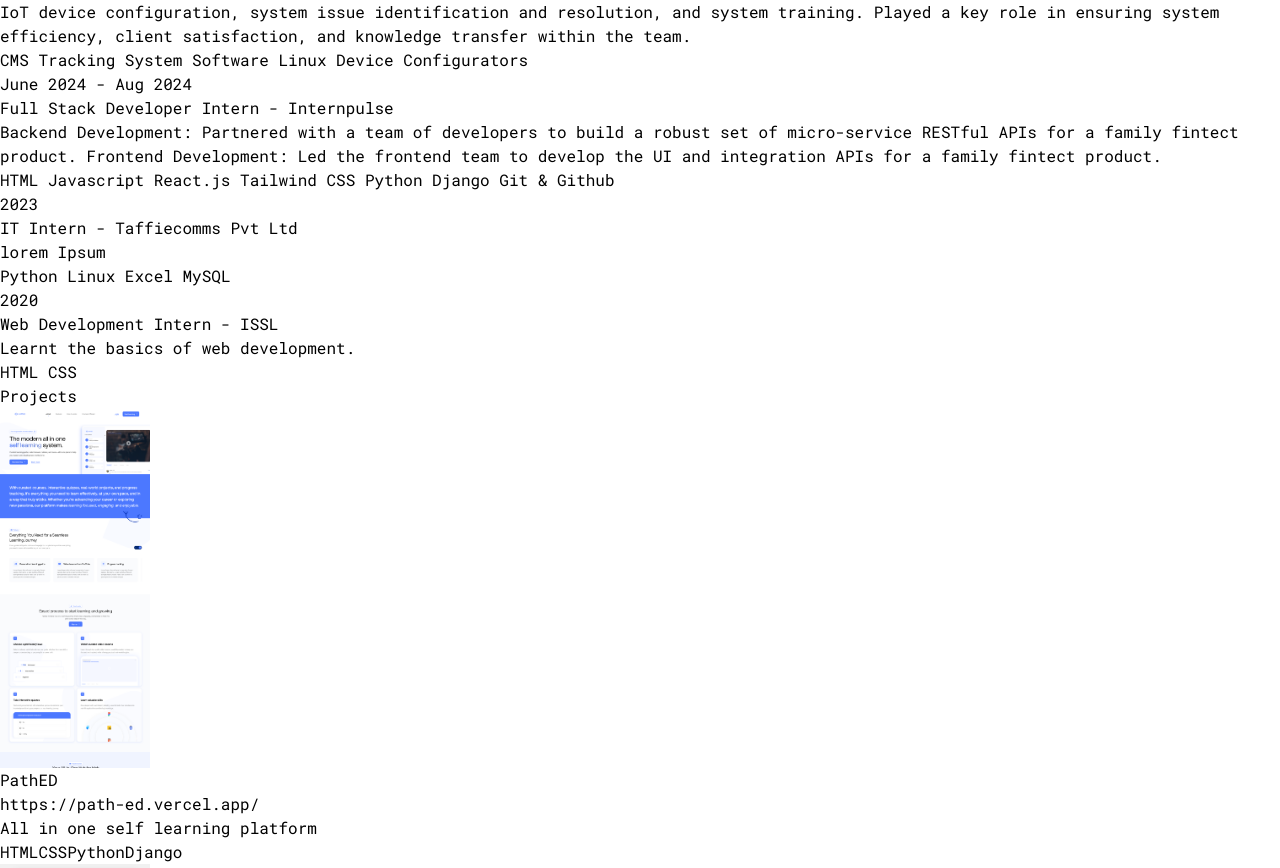
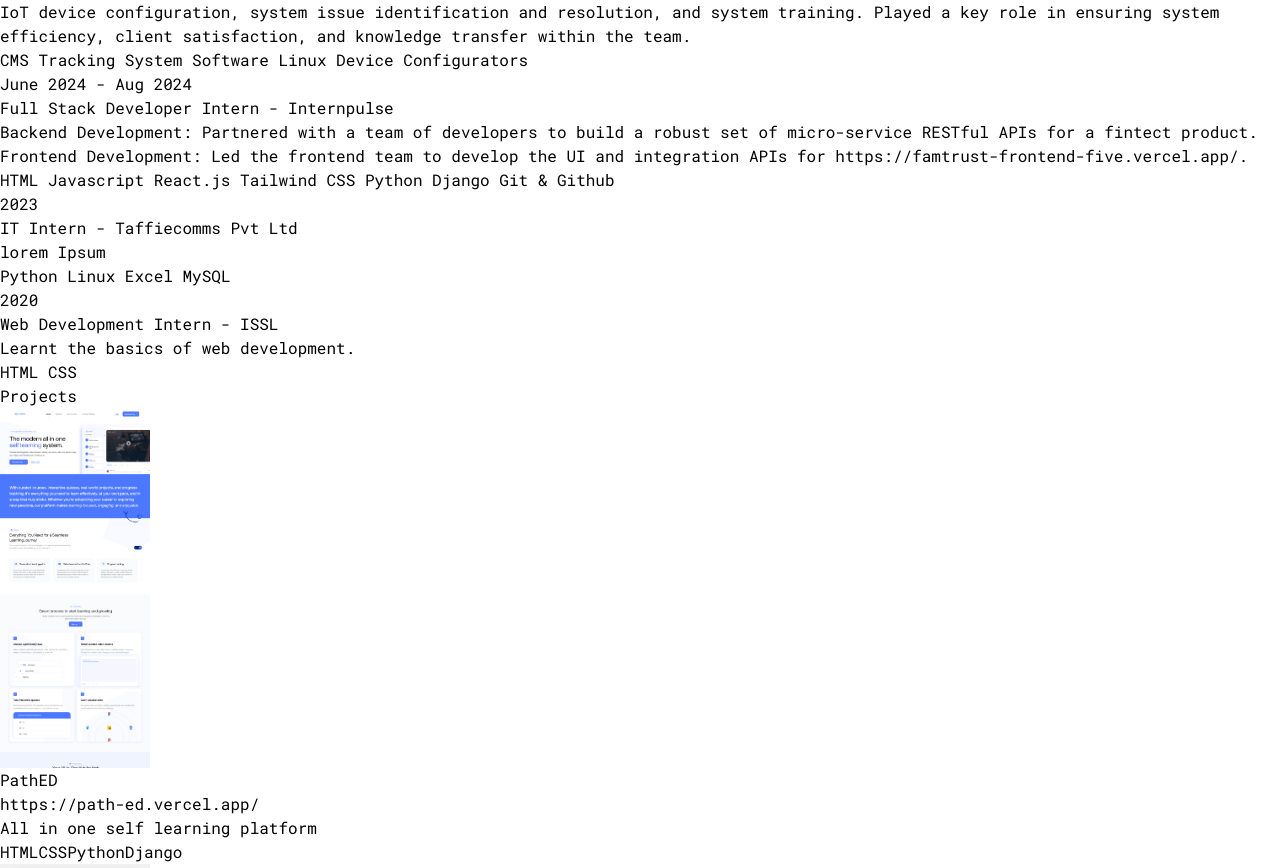
Before and after one commit to oluseyemichael/Personal-Portfolio, a React (Vite) app: page / in a window 1280 px wide. Shown: the part 1920-2788 px from the top of the page. Built offline with nearby package versions, Linux system fonts and the light colour scheme.

Commit message:
Updated Portfolio contents

```diff
--- a/src/constants/index.js
+++ b/src/constants/index.js
@@ -24,10 +24,8 @@ export const EXPERIENCES = [
     year: "June 2024 - Aug 2024",
     role: "Full Stack Developer Intern",
     company: "Internpulse",
-    description: `Backend Development: Partnered with a team of developers to build a robust set of micro-service RESTful APIs for a family fintect product.
-
-    Frontend Development: Led the frontend team to develop the UI and integration APIs for a family fintect product.
-`,
+    description: `Backend Development: Partnered with a team of developers to build a robust set of micro-service RESTful APIs for a fintect product. \n
+    Frontend Development: Led the frontend team to develop the UI and integration APIs for https://famtrust-frontend-five.vercel.app/.`,
     technologies: ["HTML", "Javascript", "React.js", "Tailwind CSS", "Python", "Django", "Git & Github"],
   },
   {
```
